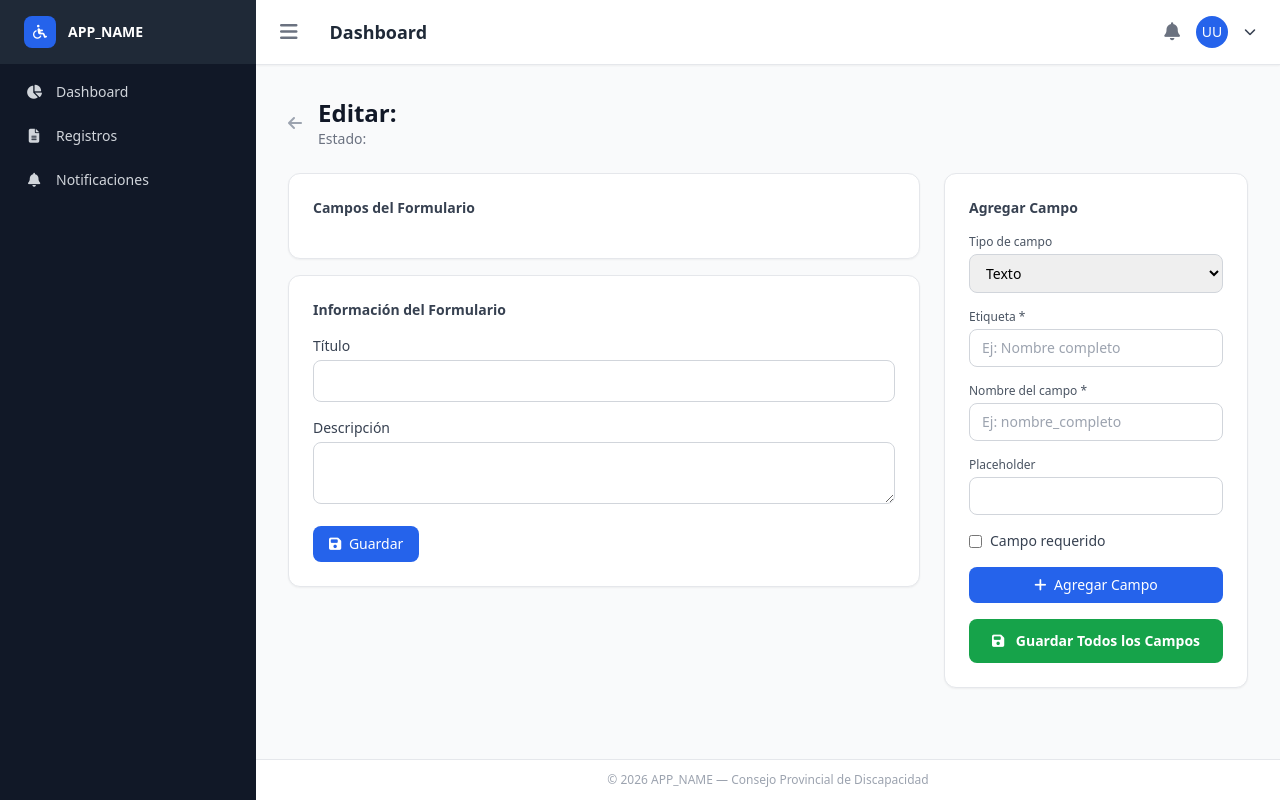
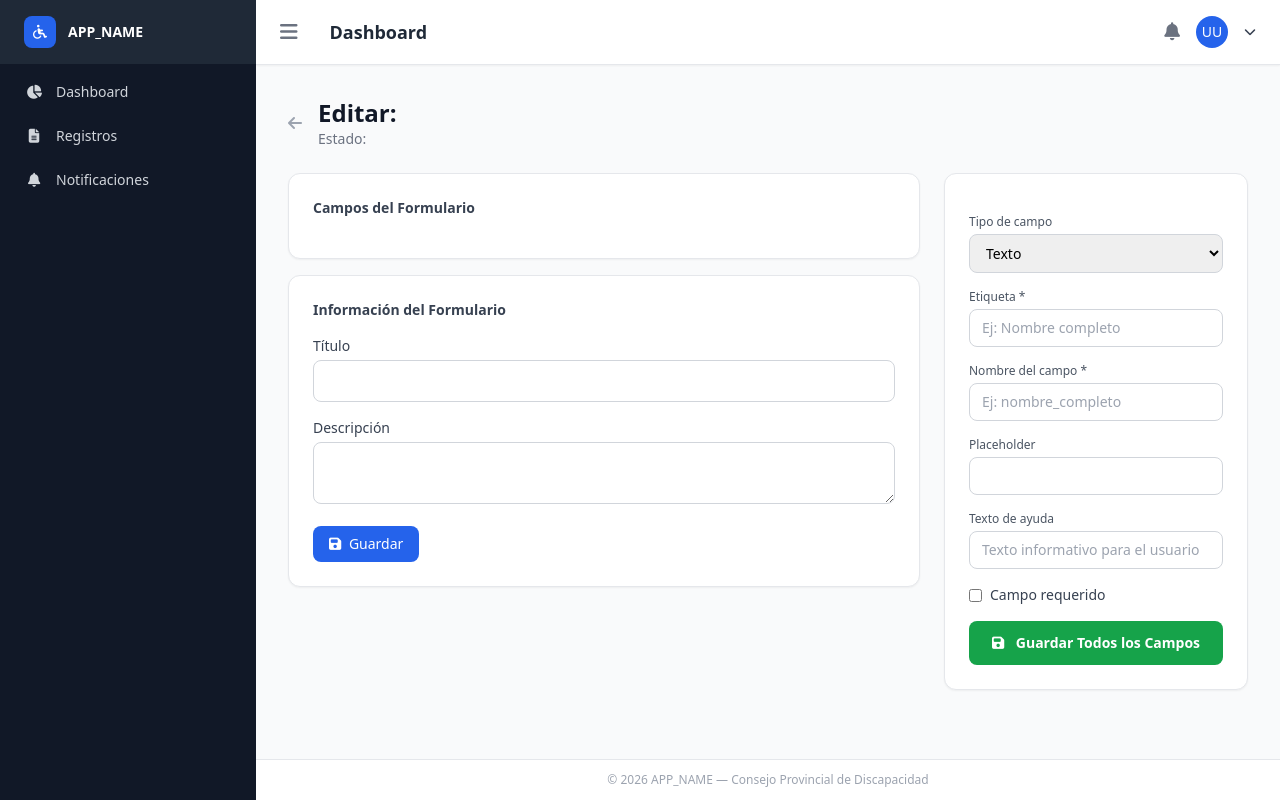
Before and after one commit to ivankorner/coprodis, a PHP site: the page made by views/forms/edit.php in a window 1280 px wide. Run offline with PHP 8.4, Linux system fonts and the light colour scheme; the template is opened without the code that fills it, so the values that code supplies are empty; some libraries are stand-ins or nearby versions.

Commit message:
feat(formularios): agregar edicion inline de campos en el constructor de formularios
Permite editar todas las propiedades de un campo ya agregado (tipo,
etiqueta, nombre, placeholder, ayuda, opciones, requerido) directamente
desde la lista de campos. Tambien expone el campo de texto de ayuda
en la interfaz.

```diff
--- a/views/forms/edit.php
+++ b/views/forms/edit.php
@@ -20,8 +20,9 @@
 
                 <!-- Field list -->
                 <div class="space-y-3">
-                    <template x-for="(field, index) in fields" :key="field.nombre">
-                        <div class="flex items-start border border-gray-200 rounded-lg p-4 hover:border-blue-300 transition-colors bg-white">
+                    <template x-for="(field, index) in fields" :key="index">
+                        <div class="flex items-start border rounded-lg p-4 transition-colors bg-white"
+                             :class="editingIndex === index ? 'border-blue-500 bg-blue-50' : 'border-gray-200 hover:border-blue-300'">
                             <!-- Move arrows -->
                             <div class="flex-shrink-0 flex flex-col mr-3 mt-1">
                                 <button @click="moveField(index, -1)" :disabled="index === 0"
@@ -35,16 +36,23 @@
                                     <i class="fas fa-chevron-down text-xs"></i>
                                 </button>
                             </div>
-                            <div class="flex-1 min-w-0">
+                            <div class="flex-1 min-w-0 cursor-pointer" @click="editField(index)">
                                 <div class="flex items-center space-x-2 mb-2">
                                     <span class="text-xs font-medium text-blue-600 bg-blue-50 px-2 py-0.5 rounded"
                                           x-text="field.tipo.charAt(0).toUpperCase() + field.tipo.slice(1)"></span>
                                     <span class="text-xs text-gray-500" x-show="field.requerido">* Requerido</span>
+                                    <span class="text-xs text-amber-600 bg-amber-50 px-2 py-0.5 rounded" x-show="editingIndex === index">Editando</span>
                                 </div>
                                 <p class="text-sm font-medium text-gray-900" x-text="field.etiqueta || 'Sin etiqueta'"></p>
                                 <p class="text-xs text-gray-500" x-show="field.placeholder" x-text="field.placeholder"></p>
+                                <p class="text-xs text-gray-400 mt-1" x-show="field.ayuda" x-text="'Ayuda: ' + field.ayuda"></p>
                             </div>
-                            <div class="flex-shrink-0 ml-2">
+                            <div class="flex-shrink-0 ml-2 flex flex-col space-y-1">
+                                <button @click.stop="editField(index)" class="p-1 text-gray-400 hover:text-blue-600"
+                                        title="Editar campo"
+                                        :class="editingIndex === index ? 'text-blue-600' : ''">
+                                    <i class="fas fa-pen text-xs"></i>
+                                </button>
                                 <button @click="removeField(index)" class="p-1 text-gray-400 hover:text-red-600"
                                         title="Eliminar campo">
                                     <i class="fas fa-times"></i>
@@ -84,15 +92,21 @@
             </div>
         </div>
 
-        <!-- Add Field Panel -->
+        <!-- Add/Edit Field Panel -->
         <div class="space-y-4">
             <div class="bg-white rounded-xl shadow-sm border border-gray-200 p-4 sm:p-6 sticky top-24">
-                <h2 class="text-sm font-semibold text-gray-700 mb-4">Agregar Campo</h2>
+                <div class="flex items-center justify-between mb-4">
+                    <h2 class="text-sm font-semibold text-gray-700" x-text="editingIndex !== null ? 'Editar Campo' : 'Agregar Campo'"></h2>
+                    <span x-show="editingIndex !== null"
+                          class="text-xs bg-amber-100 text-amber-700 px-2 py-0.5 rounded font-medium">
+                        Editando campo <span x-text="editingIndex + 1"></span>
+                    </span>
+                </div>
 
                 <div class="space-y-4">
                     <div>
                         <label class="block text-xs font-medium text-gray-600 mb-1">Tipo de campo</label>
-                        <select x-model="newField.tipo" class="w-full px-3 py-2 border border-gray-300 rounded-lg text-sm">
+                        <select x-model="fieldForm.tipo" class="w-full px-3 py-2 border border-gray-300 rounded-lg text-sm">
                             <option value="texto">Texto</option>
                             <option value="numero">Número</option>
                             <option value="email">Correo Electrónico</option>
@@ -111,40 +125,65 @@
 
                     <div>
                         <label class="block text-xs font-medium text-gray-600 mb-1">Etiqueta *</label>
-                        <input type="text" x-model="newField.etiqueta" placeholder="Ej: Nombre completo"
+                        <input type="text" x-model="fieldForm.etiqueta" placeholder="Ej: Nombre completo"
                                class="w-full px-3 py-2 border border-gray-300 rounded-lg text-sm">
                     </div>
 
                     <div>
                         <label class="block text-xs font-medium text-gray-600 mb-1">Nombre del campo *</label>
-                        <input type="text" x-model="newField.nombre" placeholder="Ej: nombre_completo"
+                        <input type="text" x-model="fieldForm.nombre" placeholder="Ej: nombre_completo"
                                class="w-full px-3 py-2 border border-gray-300 rounded-lg text-sm">
                     </div>
 
                     <div>
                         <label class="block text-xs font-medium text-gray-600 mb-1">Placeholder</label>
-                        <input type="text" x-model="newField.placeholder"
+                        <input type="text" x-model="fieldForm.placeholder"
                                class="w-full px-3 py-2 border border-gray-300 rounded-lg text-sm">
                     </div>
 
-                    <div x-show="['select', 'checkbox', 'radio'].includes(newField.tipo)">
+                    <div>
+                        <label class="block text-xs font-medium text-gray-600 mb-1">Texto de ayuda</label>
+                        <input type="text" x-model="fieldForm.ayuda" placeholder="Texto informativo para el usuario"
+                               class="w-full px-3 py-2 border border-gray-300 rounded-lg text-sm">
+                    </div>
+
+                    <div x-show="['select', 'checkbox', 'radio'].includes(fieldForm.tipo)">
                         <label class="block text-xs font-medium text-gray-600 mb-1">Opciones (una por línea)</label>
-                        <textarea x-model="newField.opciones_text" rows="4"
+                        <textarea x-model="fieldForm.opciones_text" rows="4"
                                   placeholder="Opción 1&#10;Opción 2&#10;Opción 3"
                                   class="w-full px-3 py-2 border border-gray-300 rounded-lg text-sm"></textarea>
                     </div>
 
                     <label class="flex items-center space-x-2">
-                        <input type="checkbox" x-model="newField.requerido" class="rounded border-gray-300 text-blue-600">
+                        <input type="checkbox" x-model="fieldForm.requerido" class="rounded border-gray-300 text-blue-600">
                         <span class="text-sm text-gray-700">Campo requerido</span>
                     </label>
 
-                    <button @click="addField()"
-                            class="w-full px-4 py-2 bg-blue-600 text-white rounded-lg hover:bg-blue-700 text-sm font-medium">
-                        <i class="fas fa-plus mr-1"></i> Agregar Campo
-                    </button>
+                    <!-- Add mode buttons -->
+                    <template x-if="editingIndex === null">
+                        <div class="space-y-2">
+                            <button @click="addField()"
+                                    class="w-full px-4 py-2 bg-blue-600 text-white rounded-lg hover:bg-blue-700 text-sm font-medium">
+                                <i class="fas fa-plus mr-1"></i> Agregar Campo
+                            </button>
+                        </div>
+                    </template>
 
-                    <!-- Save Button -->
+                    <!-- Edit mode buttons -->
+                    <template x-if="editingIndex !== null">
+                        <div class="space-y-2">
+                            <button @click="updateField()"
+                                    class="w-full px-4 py-2 bg-amber-500 text-white rounded-lg hover:bg-amber-600 text-sm font-medium">
+                                <i class="fas fa-check mr-1"></i> Actualizar Campo
+                            </button>
+                            <button @click="cancelEdit()"
+                                    class="w-full px-4 py-2 border border-gray-300 text-gray-700 rounded-lg hover:bg-gray-50 text-sm font-medium">
+                                <i class="fas fa-times mr-1"></i> Cancelar
+                            </button>
+                        </div>
+                    </template>
+
+                    <!-- Save Button (always visible) -->
                     <button @click="saveFields()"
                             class="w-full px-4 py-3 bg-green-600 text-white rounded-lg hover:bg-green-700 text-sm font-semibold">
                         <i class="fas fa-save mr-2"></i> Guardar Todos los Campos
@@ -170,11 +209,14 @@ function formBuilder() {
             'opciones' => $f->opciones ? json_decode($f->opciones) : [],
         ], $fields ?? [])) ?>,
 
-        newField: {
+        editingIndex: null,
+
+        fieldForm: {
             tipo: 'texto',
             etiqueta: '',
             nombre: '',
             placeholder: '',
+            ayuda: '',
             opciones_text: '',
             requerido: false,
         },
@@ -185,32 +227,92 @@ function formBuilder() {
             const items = [...this.fields];
             [items[index], items[newIndex]] = [items[newIndex], items[index]];
             this.fields = items;
+            if (this.editingIndex === index) {
+                this.editingIndex = newIndex;
+            } else if (this.editingIndex === newIndex) {
+                this.editingIndex = index;
+            }
+        },
+
+        resetFieldForm() {
+            this.fieldForm = { tipo: 'texto', etiqueta: '', nombre: '', placeholder: '', ayuda: '', opciones_text: '', requerido: false };
         },
 
         addField() {
-            if (!this.newField.etiqueta || !this.newField.nombre) {
+            if (!this.fieldForm.etiqueta || !this.fieldForm.nombre) {
                 Swal.fire('Error', 'La etiqueta y el nombre son obligatorios.', 'error');
                 return;
             }
 
             let opciones = [];
-            if (['select', 'checkbox', 'radio'].includes(this.newField.tipo) && this.newField.opciones_text) {
-                opciones = this.newField.opciones_text.split('\n').filter(o => o.trim());
+            if (['select', 'checkbox', 'radio'].includes(this.fieldForm.tipo) && this.fieldForm.opciones_text) {
+                opciones = this.fieldForm.opciones_text.split('\n').filter(o => o.trim());
             }
 
             this.fields.push({
-                tipo: this.newField.tipo,
-                nombre: this.newField.nombre,
-                etiqueta: this.newField.etiqueta,
-                placeholder: this.newField.placeholder,
-                requerido: this.newField.requerido,
+                tipo: this.fieldForm.tipo,
+                nombre: this.fieldForm.nombre,
+                etiqueta: this.fieldForm.etiqueta,
+                placeholder: this.fieldForm.placeholder,
+                ayuda: this.fieldForm.ayuda,
+                requerido: this.fieldForm.requerido,
                 opciones: opciones,
             });
 
-            this.newField = { tipo: 'texto', etiqueta: '', nombre: '', placeholder: '', opciones_text: '', requerido: false };
+            this.resetFieldForm();
+        },
+
+        editField(index) {
+            const field = this.fields[index];
+            this.editingIndex = index;
+            this.fieldForm = {
+                tipo: field.tipo,
+                etiqueta: field.etiqueta,
+                nombre: field.nombre,
+                placeholder: field.placeholder || '',
+                ayuda: field.ayuda || '',
+                opciones_text: Array.isArray(field.opciones) ? field.opciones.join('\n') : '',
+                requerido: field.requerido,
+            };
+        },
+
+        updateField() {
+            if (this.editingIndex === null) return;
+            if (!this.fieldForm.etiqueta || !this.fieldForm.nombre) {
+                Swal.fire('Error', 'La etiqueta y el nombre son obligatorios.', 'error');
+                return;
+            }
+
+            let opciones = [];
+            if (['select', 'checkbox', 'radio'].includes(this.fieldForm.tipo) && this.fieldForm.opciones_text) {
+                opciones = this.fieldForm.opciones_text.split('\n').filter(o => o.trim());
+            }
+
+            this.fields[this.editingIndex] = {
+                ...this.fields[this.editingIndex],
+                tipo: this.fieldForm.tipo,
+                nombre: this.fieldForm.nombre,
+                etiqueta: this.fieldForm.etiqueta,
+                placeholder: this.fieldForm.placeholder,
+                ayuda: this.fieldForm.ayuda,
+                requerido: this.fieldForm.requerido,
+                opciones: opciones,
+            };
+
+            this.cancelEdit();
+        },
+
+        cancelEdit() {
+            this.editingIndex = null;
+            this.resetFieldForm();
         },
 
         removeField(index) {
+            if (this.editingIndex === index) {
+                this.cancelEdit();
+            } else if (this.editingIndex !== null && this.editingIndex > index) {
+                this.editingIndex--;
+            }
             this.fields.splice(index, 1);
         },
 
```
